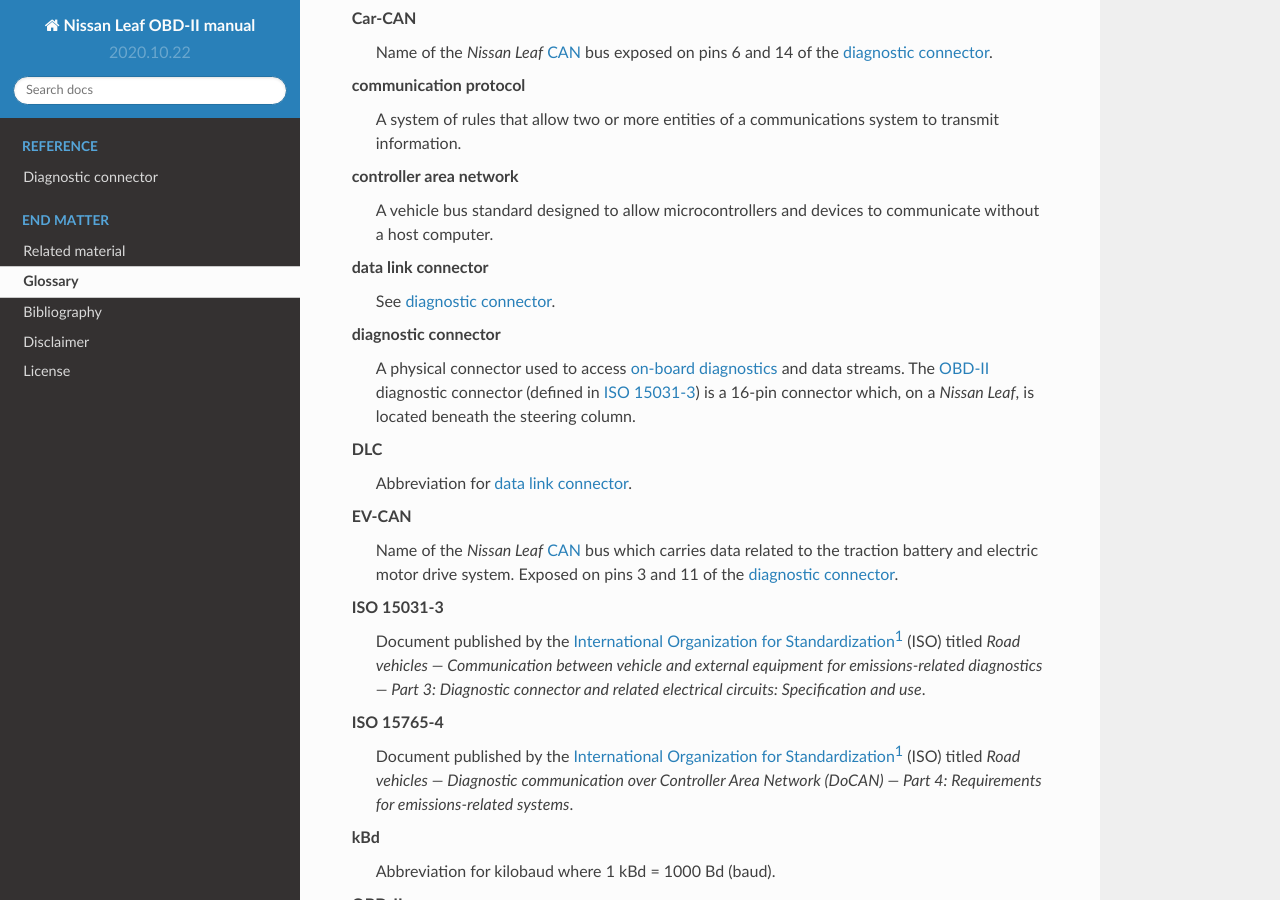
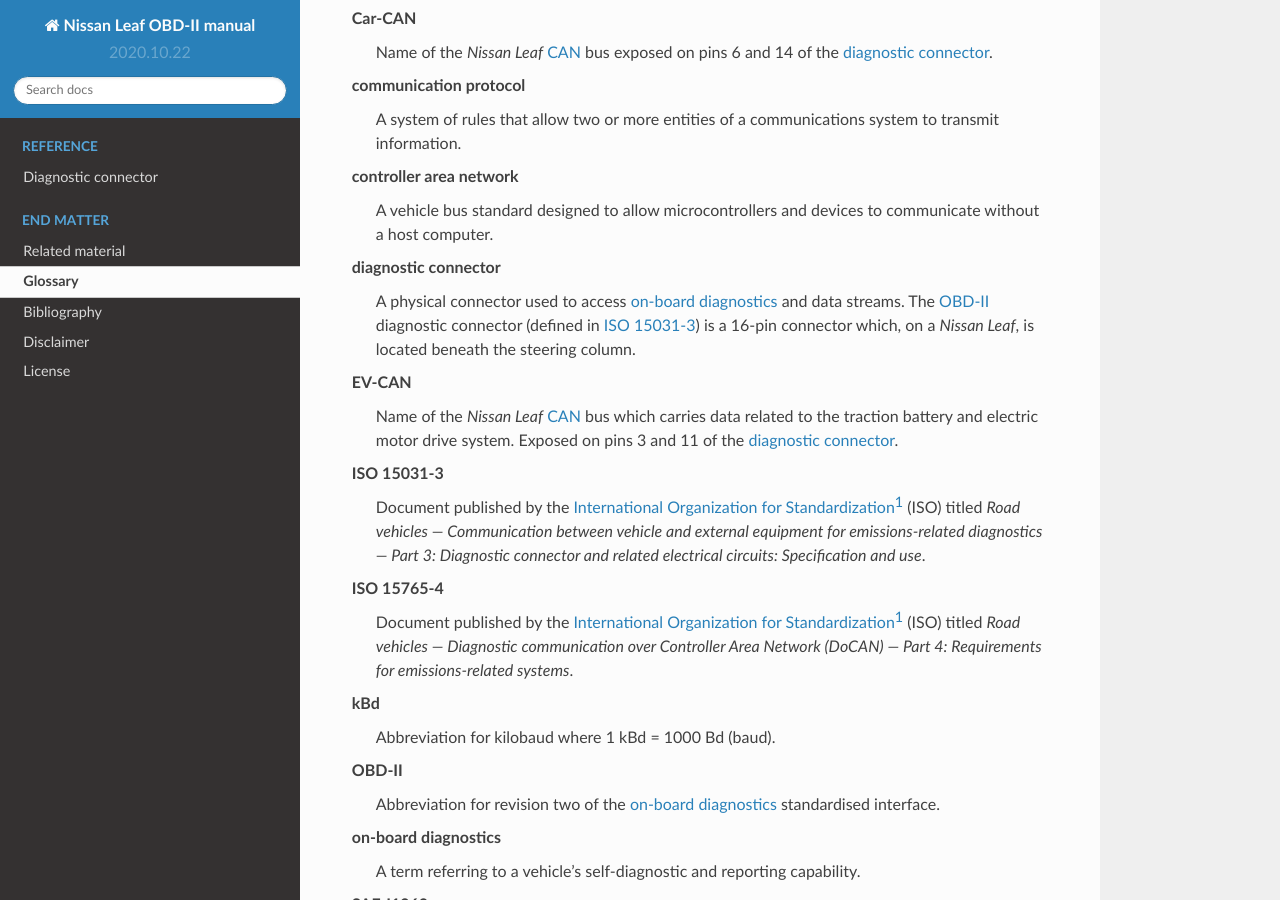
Before and after one commit to sethfischer/nissan-leaf-obd-manual, a Sphinx documentation site: the page built from source/glossary.rst, in a window 1280 px wide and 900 px high, scrolled down 399 px. Built offline with Sphinx 7.4.7 and the Read the Docs theme 2.0.0, drawn with Linux system fonts in a browser that asks for light colours.

Commit message:
Remove term "data link connector"

```diff
--- a/source/glossary.rst
+++ b/source/glossary.rst
@@ -34,17 +34,11 @@
         A vehicle bus standard designed to allow microcontrollers and devices
         to communicate without a host computer.
 
-    data link connector
-        See :term:`diagnostic connector`.
-
     diagnostic connector
         A physical connector used to access :term:`on-board diagnostics` and
         data streams. The :term:`OBD-II` diagnostic connector (defined in
         :term:`ISO 15031-3`) is a 16-pin connector which, on a *Nissan Leaf*,
         is located beneath the steering column.
-
-    DLC
-        Abbreviation for :term:`data link connector`.
 
     EV-CAN
         Name of the *Nissan Leaf* :term:`CAN` bus which carries data related to
```
